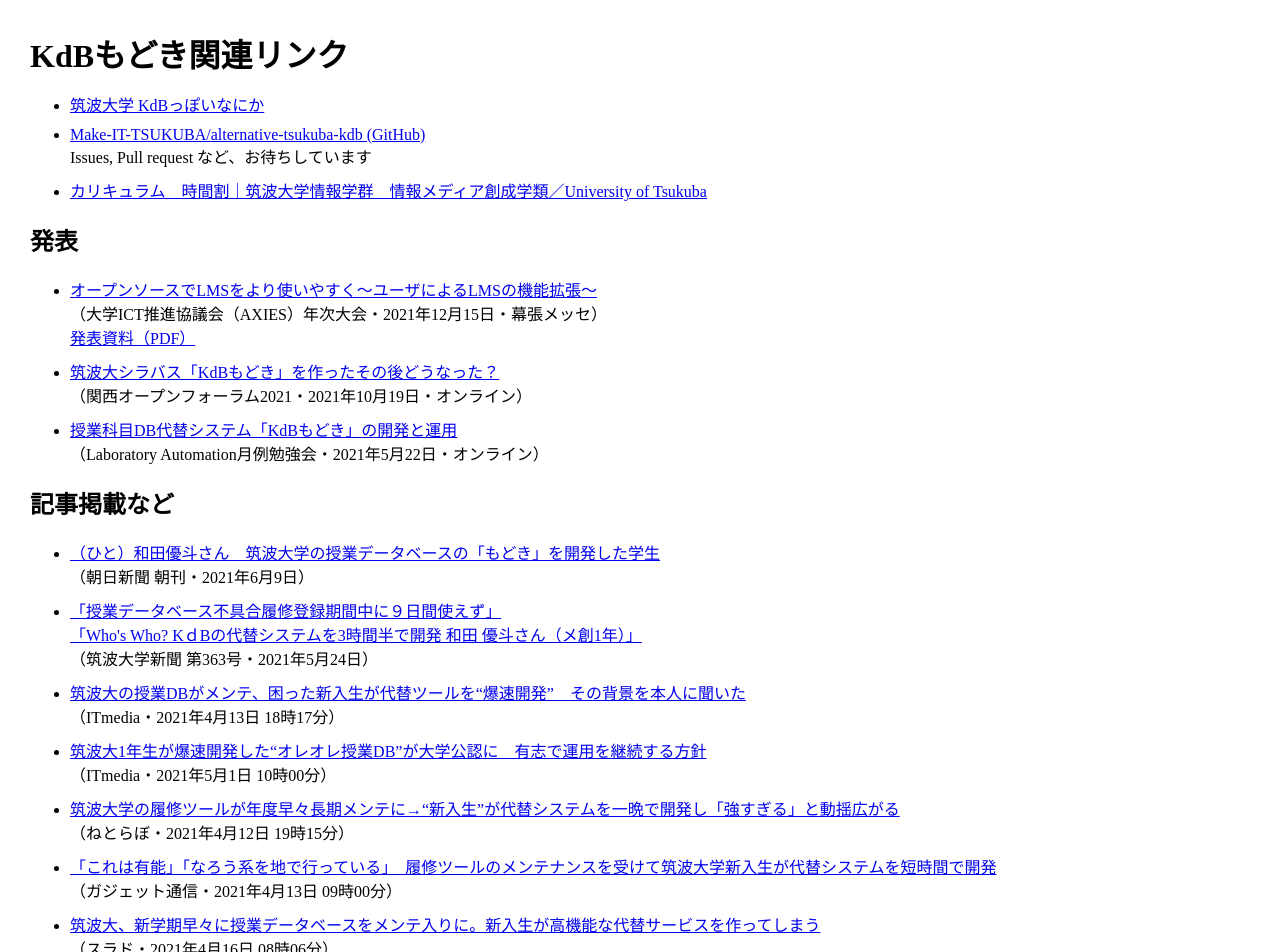
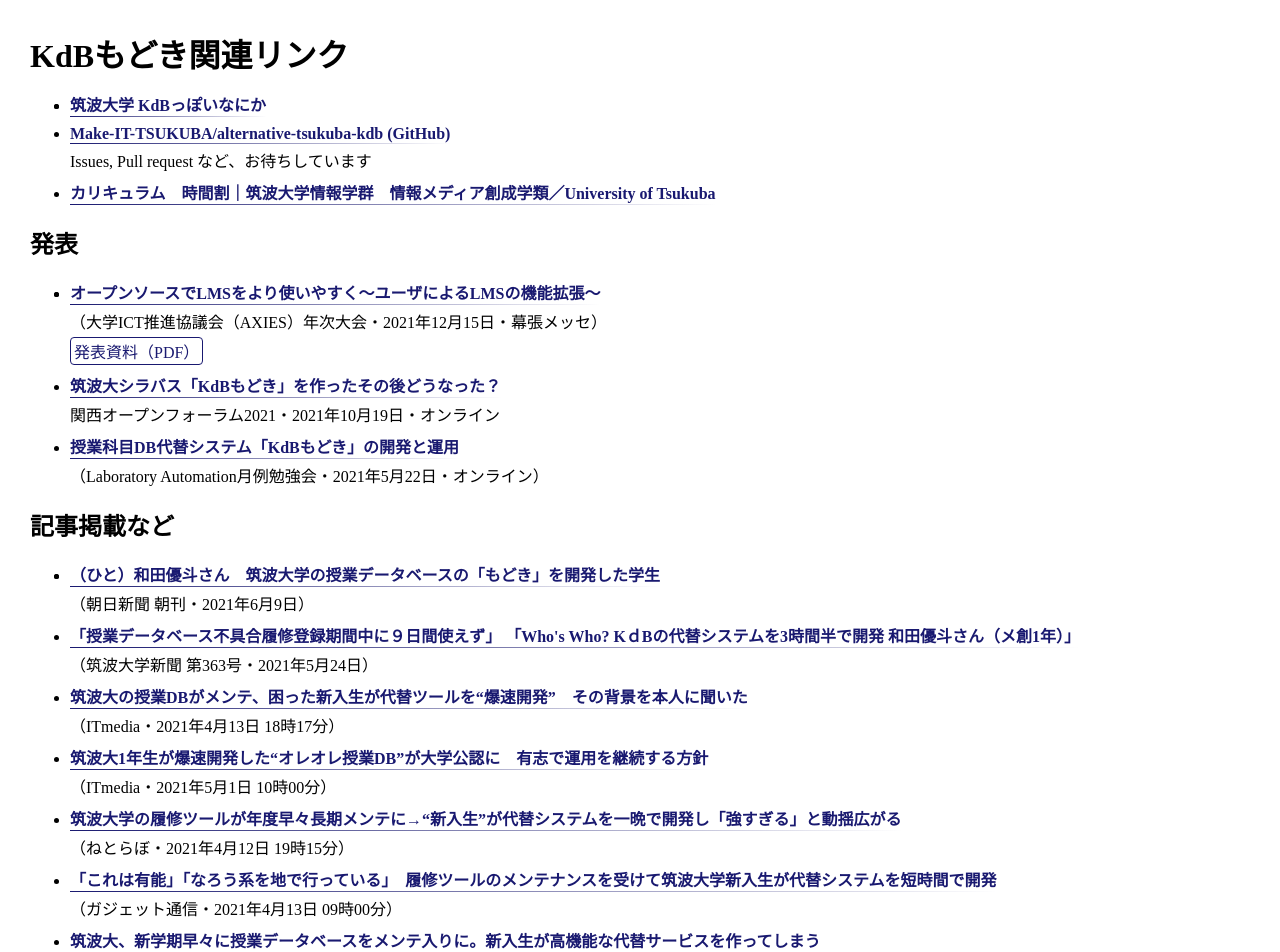
Before and after one commit to inaniwaudon/inaniwaudon-minna, a Next.js app: page /kdb in a window 1280 px wide. Shown: the top 952 px of the page. Built offline with nearby package versions, Linux system fonts and the light colour scheme.

Commit message:
modify styles

```diff
--- /dev/null
+++ b/src/components/PageAnchor.module.scss
@@ -0,0 +1,9 @@
+.Link {
+  color: #191970;
+  font-weight: bold;
+  text-decoration: none;
+  border-bottom: solid 1px #191970;
+  border-image: linear-gradient(to right, #191970, rgba(255, 255, 255, 0));
+  border-image-slice: 1;
+  display: inline-block;
+}
--- /dev/null
+++ b/src/components/PageAnchor.tsx
@@ -0,0 +1,16 @@
+import React, { ReactChild } from "react";
+import Link from "next/link";
+import styles from "./PageAnchor.module.scss";
+
+interface PageAnchorProps {
+  href: string;
+  children: ReactChild;
+}
+
+const PageAnchor = ({ href, children }: PageAnchorProps) => (
+  <Link href={href}>
+    <div className={styles.Link}>{children}</div>
+  </Link>
+);
+
+export default PageAnchor;
--- a/src/pages/index.module.scss
+++ b/src/pages/index.module.scss
@@ -4,4 +4,8 @@
   h1 {
     margin: 0 0 10px 0;
   }
+
+  li + li {
+    margin-top: 4px;
+  }
 }
--- a/src/pages/kdb.module.scss
+++ b/src/pages/kdb.module.scss
@@ -2,6 +2,38 @@
 
 .main {
   li + li {
-    margin-top: 10px;
+    margin-top: 8px;
+  }
+
+  h3 {
+    font-size: 1em;
+    margin: 0;
+  }
+
+  p {
+    margin: 0;
+  }
+
+  h3 + p {
+    margin-top: 4px;
+  }
+
+  p + p {
+    margin-top: 4px;
   }
 }
+
+.documentLink {
+  color: #191970;
+  padding: 1px 3px;
+  border: solid 1px #191970;
+  border-radius: 4px;
+  display: inline-block;
+  cursor: pointer;
+  transition: color 200ms, background 200ms;
+
+  &:hover {
+    color: #fff;
+    background: #191970;
+  }
+}
--- a/src/pages/kdb.tsx
+++ b/src/pages/kdb.tsx
@@ -1,121 +1,141 @@
+import { link } from "fs";
 import Link from "next/link";
+import PageAnchor from "../components/PageAnchor";
 import styles from "./kdb.module.scss";
 
+interface LinkItem {
+  href: string;
+  title: string;
+  description?: string;
+  references?: { href: string; title: string }[];
+}
+
+const mainLinks: LinkItem[] = [
+  {
+    href: "https://make-it-tsukuba.github.io/alternative-tsukuba-kdb/",
+    title: "筑波大学 KdBっぽいなにか",
+  },
+  {
+    href: "https://github.com/Make-IT-TSUKUBA/alternative-tsukuba-kdb/",
+    title: "Make-IT-TSUKUBA/alternative-tsukuba-kdb (GitHub)",
+    description: "Issues, Pull request など、お待ちしています",
+  },
+  {
+    href: "https://www.mast.tsukuba.ac.jp/lecture/timetable.html",
+    title:
+      "カリキュラム　時間割｜筑波大学情報学群　情報メディア創成学類／University of Tsukuba",
+  },
+];
+
+const presentationLinks: LinkItem[] = [
+  {
+    href: "https://conf2021.axies.jp/program/_file/20006_000.pdf",
+    title: "オープンソースでLMSをより使いやすく～ユーザによるLMSの機能拡張～",
+    description:
+      "（大学ICT推進協議会（AXIES）年次大会・2021年12月15日・幕張メッセ）",
+    references: [{ href: "docs/axies-kdb.pdf", title: "発表資料（PDF）" }],
+  },
+  {
+    href: "https://www.k-of.jp/2021/session/tsukuba/",
+    title: "筑波大シラバス「KdBもどき」を作ったその後どうなった？",
+    description: "関西オープンフォーラム2021・2021年10月19日・オンライン",
+  },
+  {
+    href: "https://laboratoryautomation.connpass.com/event/206175/",
+    title: "授業科目DB代替システム「KdBもどき」の開発と運用",
+    description:
+      "（Laboratory Automation月例勉強会・2021年5月22日・オンライン）",
+  },
+];
+
+const articleLinks: LinkItem[] = [
+  {
+    href: "https://www.asahi.com/articles/DA3S14933116.html",
+    title:
+      "（ひと）和田優斗さん　筑波大学の授業データベースの「もどき」を開発した学生",
+    description: "（朝日新聞 朝刊・2021年6月9日）",
+  },
+  {
+    href: "https://www.tsukuba.ac.jp/about/public-newspaper/pdf/363.pdf",
+    title:
+      "「授業データベース不具合履修登録期間中に９日間使えず」\n「Who's Who? KｄBの代替システムを3時間半で開発 和田優斗さん（メ創1年）」",
+    description: "（筑波大学新聞 第363号・2021年5月24日）",
+  },
+  {
+    href: "https://www.itmedia.co.jp/news/articles/2104/13/news126.html",
+    title:
+      "筑波大の授業DBがメンテ、困った新入生が代替ツールを“爆速開発”　その背景を本人に聞いた",
+    description: "（ITmedia・2021年4月13日 18時17分）",
+  },
+  {
+    href: "https://www.itmedia.co.jp/news/articles/2104/30/news147.html",
+    title:
+      "筑波大1年生が爆速開発した“オレオレ授業DB”が大学公認に　有志で運用を継続する方針",
+    description: "（ITmedia・2021年5月1日 10時00分）",
+  },
+  {
+    href: "https://nlab.itmedia.co.jp/nl/articles/2104/12/news136.html",
+    title:
+      "筑波大学の履修ツールが年度早々長期メンテに→“新入生”が代替システムを一晩で開発し「強すぎる」と動揺広がる",
+    description: "（ねとらぼ・2021年4月12日 19時15分）",
+  },
+  {
+    href: "https://getnews.jp/archives/2986186",
+    title:
+      "「これは有能」「なろう系を地で行っている」　履修ツールのメンテナンスを受けて筑波大学新入生が代替システムを短時間で開発",
+    description: "（ガジェット通信・2021年4月13日 09時00分）",
+  },
+  {
+    href: "https://it.srad.jp/story/21/04/15/0214257/",
+    title:
+      "筑波大、新学期早々に授業データベースをメンテ入りに。新入生が高機能な代替サービスを作ってしまう",
+    description: "（スラド・2021年4月16日 08時06分）",
+  },
+  {
+    href: "https://chanto.jp.net/childcare/popular/248816/",
+    title:
+      "「親もネットのコアユーザー」筑波大学の科目検索システムを一夜で開発した「スーパー新入生」の素顔",
+    description: "（CHANTO Web・2021年07月19日）",
+  },
+];
+
 const Index = () => {
+  const LinkCollection = (links: LinkItem[]) => (
+    <ul>
+      <li>
+        {links.map((link) => (
+          <li>
+            {
+              <h3>
+                <PageAnchor href={link.href}>{link.title}</PageAnchor>
+              </h3>
+            }
+            {link.description && <p>{link.description}</p>}
+            {link.references && (
+              <p>
+                {link.references.map((reference) => (
+                  <Link href={reference.href}>
+                    <div className={styles.documentLink}>{reference.title}</div>
+                  </Link>
+                ))}
+              </p>
+            )}
+          </li>
+        ))}
+      </li>
+    </ul>
+  );
+
   return (
     <main className={styles.main}>
       <h1>KdBもどき関連リンク</h1>
-      <ul>
-        <li>
-          <a href="https://make-it-tsukuba.github.io/alternative-tsukuba-kdb/">
-            筑波大学 KdBっぽいなにか
-          </a>
-        </li>
-        <li>
-          <a href="https://github.com/Make-IT-TSUKUBA/alternative-tsukuba-kdb/">
-            Make-IT-TSUKUBA/alternative-tsukuba-kdb (GitHub)
-          </a>
-          <br />
-          Issues, Pull request など、お待ちしています
-        </li>
-        <li>
-          <a href="https://www.mast.tsukuba.ac.jp/lecture/timetable.html">
-            カリキュラム　時間割｜筑波大学情報学群　情報メディア創成学類／University
-            of Tsukuba
-          </a>
-        </li>
-      </ul>
+      {LinkCollection(mainLinks)}
 
       <h2>発表</h2>
-      <ul>
-        <li>
-          <a href="https://conf2021.axies.jp/program/_file/20006_000.pdf">
-            オープンソースでLMSをより使いやすく～ユーザによるLMSの機能拡張～
-          </a>
-          <br />
-          （大学ICT推進協議会（AXIES）年次大会・2021年12月15日・幕張メッセ）
-          <br />
-          <Link href="/docs/axies-kdb.pdf">発表資料（PDF）</Link>
-        </li>
-        <li>
-          <a href="https://www.k-of.jp/2021/session/tsukuba/">
-            筑波大シラバス「KdBもどき」を作ったその後どうなった？
-          </a>
-          <br />
-          （関西オープンフォーラム2021・2021年10月19日・オンライン）
-        </li>
-        <li>
-          <a href="https://laboratoryautomation.connpass.com/event/206175/">
-            授業科目DB代替システム「KdBもどき」の開発と運用
-          </a>
-          <br />
-          （Laboratory Automation月例勉強会・2021年5月22日・オンライン）
-        </li>
-      </ul>
+      {LinkCollection(presentationLinks)}
 
       <h2>記事掲載など</h2>
-      <ul>
-        <li>
-          <a href="https://www.asahi.com/articles/DA3S14933116.html">
-            （ひと）和田優斗さん　筑波大学の授業データベースの「もどき」を開発した学生
-          </a>
-          <br />
-          （朝日新聞 朝刊・2021年6月9日）
-        </li>
-        <li>
-          <a href="https://www.tsukuba.ac.jp/about/public-newspaper/pdf/363.pdf">
-            「授業データベース不具合履修登録期間中に９日間使えず」
-            <br />
-            「Who's Who? KｄBの代替システムを3時間半で開発 和田
-            優斗さん（メ創1年）」
-          </a>
-          <br />
-          （筑波大学新聞 第363号・2021年5月24日）
-        </li>
-
-        <li>
-          <a href="https://www.itmedia.co.jp/news/articles/2104/13/news126.html">
-            筑波大の授業DBがメンテ、困った新入生が代替ツールを“爆速開発”　その背景を本人に聞いた
-          </a>
-          <br />
-          （ITmedia・2021年4月13日 18時17分）
-        </li>
-        <li>
-          <a href="https://www.itmedia.co.jp/news/articles/2104/30/news147.html">
-            筑波大1年生が爆速開発した“オレオレ授業DB”が大学公認に　有志で運用を継続する方針
-          </a>
-          <br />
-          （ITmedia・2021年5月1日 10時00分）
-        </li>
-        <li>
-          <a href="https://nlab.itmedia.co.jp/nl/articles/2104/12/news136.html">
-            筑波大学の履修ツールが年度早々長期メンテに→“新入生”が代替システムを一晩で開発し「強すぎる」と動揺広がる
-          </a>
-          <br />
-          （ねとらぼ・2021年4月12日 19時15分）
-        </li>
-        <li>
-          <a href="https://getnews.jp/archives/2986186">
-            「これは有能」「なろう系を地で行っている」　履修ツールのメンテナンスを受けて筑波大学新入生が代替システムを短時間で開発
-          </a>
-          <br />
-          （ガジェット通信・2021年4月13日 09時00分）
-        </li>
-        <li>
-          <a href="https://it.srad.jp/story/21/04/15/0214257/">
-            筑波大、新学期早々に授業データベースをメンテ入りに。新入生が高機能な代替サービスを作ってしまう
-          </a>
-          <br />
-          （スラド・2021年4月16日 08時06分）
-        </li>
-        <li>
-          <a href="https://chanto.jp.net/childcare/popular/248816/">
-            「親もネットのコアユーザー」筑波大学の科目検索システムを一夜で開発した「スーパー新入生」の素顔
-          </a>
-          <br />
-          （CHANTO Web・2021年07月19日）
-        </li>
-      </ul>
+      {LinkCollection(articleLinks)}
     </main>
   );
 };
```
Also changed, not shown: src/pages/index.tsx (+22 -15 lines).
